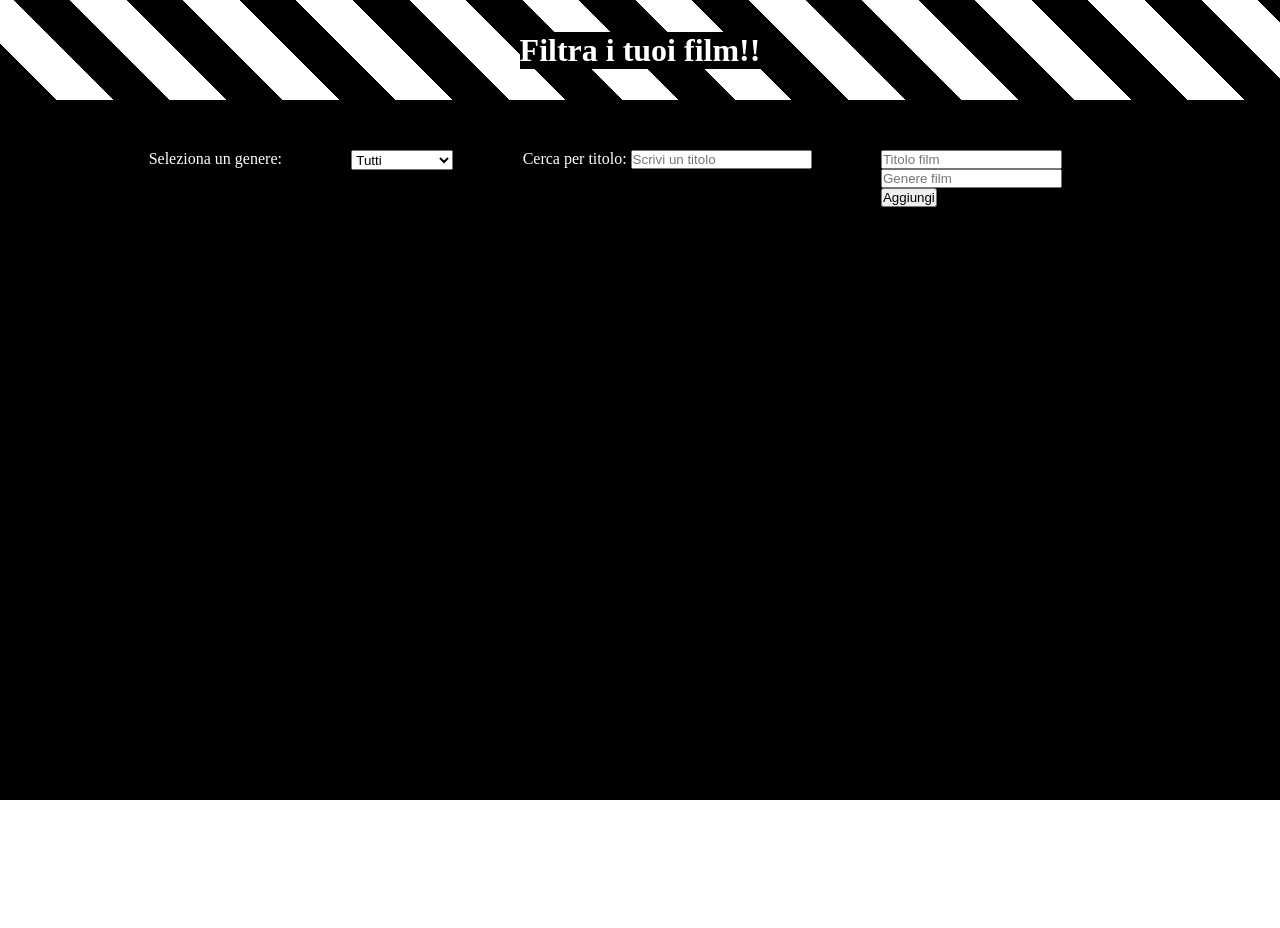
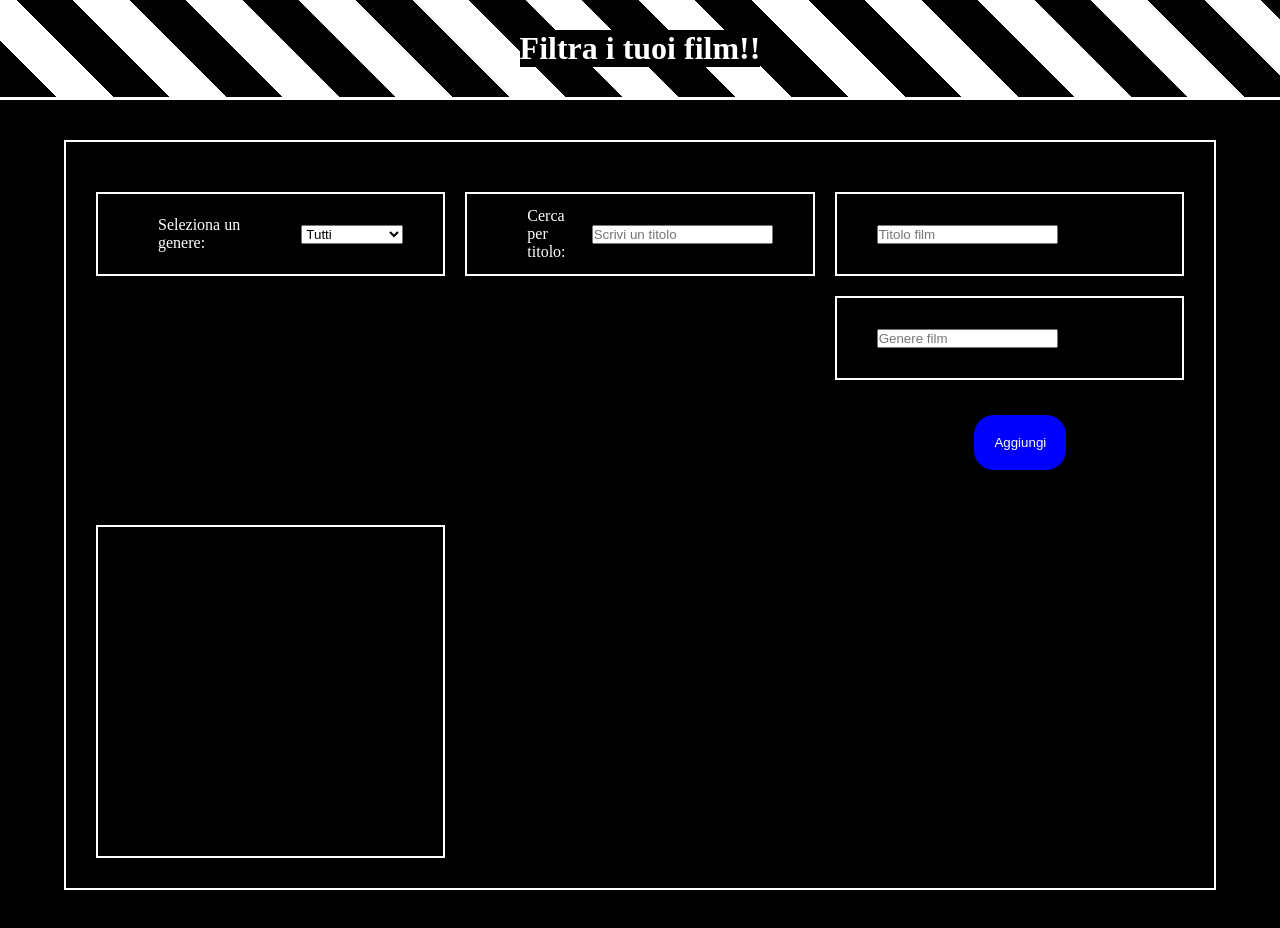
Before and after one commit to Tamburini-Christofer/react-movie-filter, a React (Vite) app: page / in a window 1280 px wide. Before the commit the page ends 800 px from the top, so only its background shows below. Built offline with nearby package versions, Linux system fonts and the light colour scheme.

Commit message:
Sistemazione Css

```diff
--- a/src/App.css
+++ b/src/App.css
@@ -4,55 +4,90 @@
   box-sizing: border-box;
 }
 
-.containerGeneral{
-  height: 800px;
+body{
   background-color: black;
 }
 
 .containerForm{
+  display: grid;
+  grid-template-columns: repeat(3, 1fr);
+  grid-template-rows: repeat(2, 1fr);
+  gap: 20px;
+  border: 2px solid white;
   color: white;
-  padding: 50px;
-  display: flex;
-  justify-content: space-around;
+  padding: 30px;
   width: 90%;
-  margin: 0 auto;
+  margin: 40px auto;
+}
+
+label{
+  padding: 20px;
+}
+
+select{
+  margin-left: 10px ;
 }
 
 h1{
   color: white;
   background-color: #000;
+  margin: 30px 0;
 }
 
 header{
-    margin: 0;
-  height: 100px;
+  margin: 0;
   display: flex;
   justify-content: center;
   align-items: center;
+  border-bottom: 3px solid white;
   background: repeating-linear-gradient(45deg,#000 0 40px, #fff 40px 80px);
   background-size: cover;
 }
 
+button{
+  cursor: pointer;
+  background-color: blue;
+  color: white;
+  padding: 20px;
+  border: 0;
+  border-radius: 20px;
+  margin: 10% 40%;
+}
+
 .selettore{
+  columns: 2;
+}
+
+.listaFilm{
+  color: white;
+  border: 2px solid white;
+  columns: 4;
+}
+
+.selettore{
+  display: flex;
+  align-items: center;
   height: 20px;
-
+  border: 2px solid white;
+  padding: 40px;
+  margin-top: 20px;
 }
 .Fantascienza{
-  background-color: rgb(131, 131, 255);
-  color: white;
+  background-color: #D7D1DB ;
+  color: rgb(16, 14, 14);
 }
 .Thriller{
-  background-color:  rgb(246, 246, 120);
+  background-color: #BAC1D3;
   color: black;
 }
 .Romantico{
-  background-color: rgb(252, 115, 115);
-  color: white;
+  background-color: #A1B9D5;
+  color: rgb(0, 0, 0);
 }
 .Azione{
-  background-color: rgb(118, 248, 118);
+  background-color: #879CD3;
 }
 .Storico{
-  background-color: rgb(123, 123, 123);
-  color: white;
+  background-color: #5776AD;
+  color: rgb(255, 255, 255);
 }
--- a/src/App.jsx
+++ b/src/App.jsx
@@ -1,5 +1,6 @@
-import { useState, useEffect } from 'react'
-import './App.css'
+import { useState, useEffect } from "react";
+import ListaFilm from "./components/ListaFilm";
+import "./App.css";
 
 const initialMovies = [
   { title: "Inception", genre: "Fantascienza" },
@@ -20,7 +21,11 @@ function App() {
   useEffect(() => {
     const result = movies
       .filter((movie) => !selectedGenre || movie.genre === selectedGenre)
-      .filter((movie) => !searchTerm || movie.title.toLowerCase().includes(searchTerm.toLowerCase()));
+      .filter(
+        (movie) =>
+          !searchTerm ||
+          movie.title.toLowerCase().includes(searchTerm.toLowerCase())
+      );
 
     setFilteredMovies(result);
   }, [movies, selectedGenre, searchTerm]);
@@ -40,25 +45,36 @@ function App() {
 
   return (
     <>
-      <div className ="containerGeneral">
+      <div className="containerGeneral">
         <header>
           <h1>Filtra i tuoi film!!</h1>
         </header>
-        <div className ="containerForm">
+        <div className="containerForm">
+          <div className="selettore">
             <label>Seleziona un genere: </label>
             <select
-            className="selettore"
               onChange={(e) => setSelectedGenre(e.target.value)}
             >
               <option value="">Tutti</option>
-            <option value="Fantascienza" className="Fantascienza">Fantascienza</option>
-            <option value="Thriller" className="Thriller">Thriller</option>
-            <option value="Romantico" className="Romantico">Romantico</option>
-            <option value="Azione" className="Azione">Azione</option>
-            <option value="Storico" className="Storico">Storico</option>
+              <option value="Fantascienza" className="Fantascienza">
+                Fantascienza
+              </option>
+              <option value="Thriller" className="Thriller">
+                Thriller
+              </option>
+              <option value="Romantico" className="Romantico">
+                Romantico
+              </option>
+              <option value="Azione" className="Azione">
+                Azione
+              </option>
+              <option value="Storico" className="Storico">
+                Storico
+              </option>
             </select>
+          </div>
 
-        <div>
+          <div className="selettore">
             <label>Cerca per titolo: </label>
             <input
               type="text"
@@ -70,14 +86,14 @@ function App() {
           </div>
 
           <form onSubmit={handleAddMovie}>
-          <div>
+            <div className="selettore" >
               <input
                 name="title"
                 className="contoll"
                 placeholder="Titolo film"
               />
             </div>
-          <div>
+            <div className="selettore">
               <input
                 name="genre"
                 className="contoll"
@@ -86,24 +102,13 @@ function App() {
             </div>
             <button type="submit">Aggiungi</button>
           </form>
-
+          <div className="listaFilm">
             <listaFilm movies={filteredMovies} />
+          </div>
         </div>
       </div>
     </>
   );
 }
 
-function listaFilm({ movies }) {
-  return (
-    <ul>
-      {movies.map((movie, index) => (
-        <li key={index}>
-          {movie.title} - <em>{movie.genre}</em>
-        </li>
-      ))}
-    </ul>
-  );
-}
-
 export default App;
--- /dev/null
+++ b/src/components/ListaFilm.jsx
@@ -0,0 +1,14 @@
+
+function listaFilm({ movies }) {
+  return (
+    <ul>
+      {movies.map((movie, index) => (
+        <li key={index}>
+          {movie.title} - <em>{movie.genre}</em>
+        </li>
+      ))}
+    </ul>
+  );
+}
+
+export default listaFilm;
```
Lines whose indentation alone changed are shown as unchanged.
